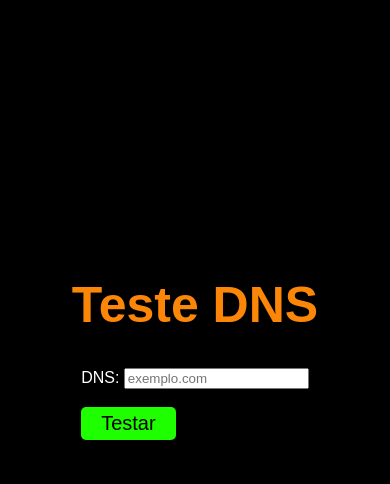
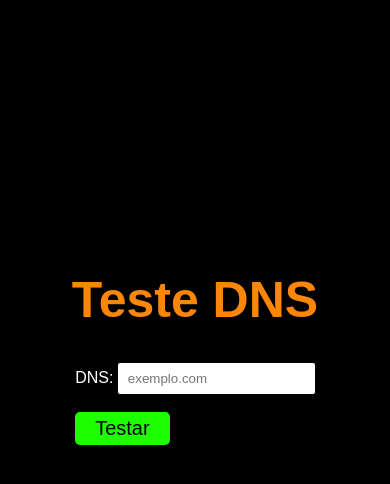
Before and after one commit to Lilomr/DevTools-Sup, a Flask app: page /dns in a window 390 px wide. Shown: the top 484 px of the page. Run offline with Flask 3, Linux system fonts and the light colour scheme.

Commit message:
Responsividade

```diff
--- a/Estilizacao/TesteP.css
+++ b/Estilizacao/TesteP.css
@@ -37,3 +37,14 @@ body {
     overflow: auto;
     max-width: 80vw;
 }
+
+input {
+    border: none;
+    border-radius: 2px;
+    padding: 8px 10px;
+}
+
+.status {
+    text-align: center;
+    align-items: center;
+}
--- a/Templates/TestePorta.html
+++ b/Templates/TestePorta.html
@@ -8,7 +8,7 @@
 <body>
 
     <div class="container">
-        <h1 id="titulo">Teste de Portas</h1>
+        <h1 style="font-size: 40px;" id="titulo">Teste de Portas</h1>
 
         <h2 id="MeuIp" >Seu Ip: {{meuIp}}</h2>
         <form action="/porta" method="post">
```
